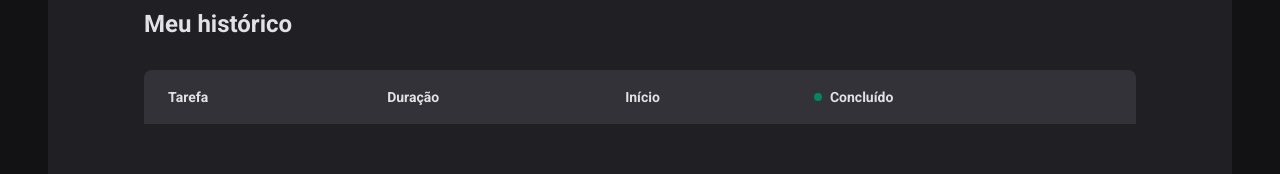
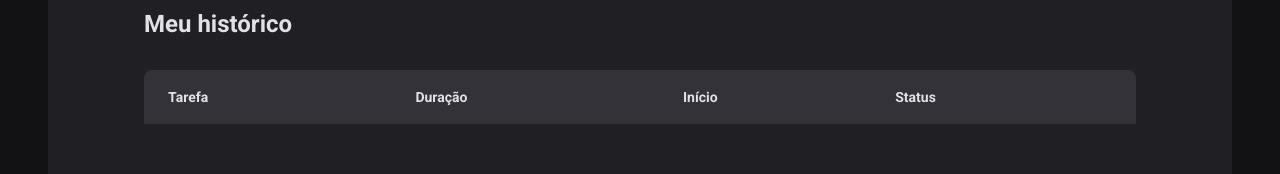
Before and after one commit to bduarte10/ignite-timer, a React (Vite) app: page /history in a window 1280 px wide. Shown: the part 466-640 px from the top of the page. Built offline with nearby package versions, Linux system fonts and the light colour scheme.

Commit message:
correção de título

```diff
--- a/src/pages/History/index.tsx
+++ b/src/pages/History/index.tsx
@@ -16,9 +16,7 @@ export function History() {
               <th>Tarefa</th>
               <th>Duração</th>
               <th>Início</th>
-              <th>
-                <Status statusColor="green">Concluído</Status>
-              </th>
+              <th>Status</th>
             </tr>
           </thead>
           <tbody>
```
